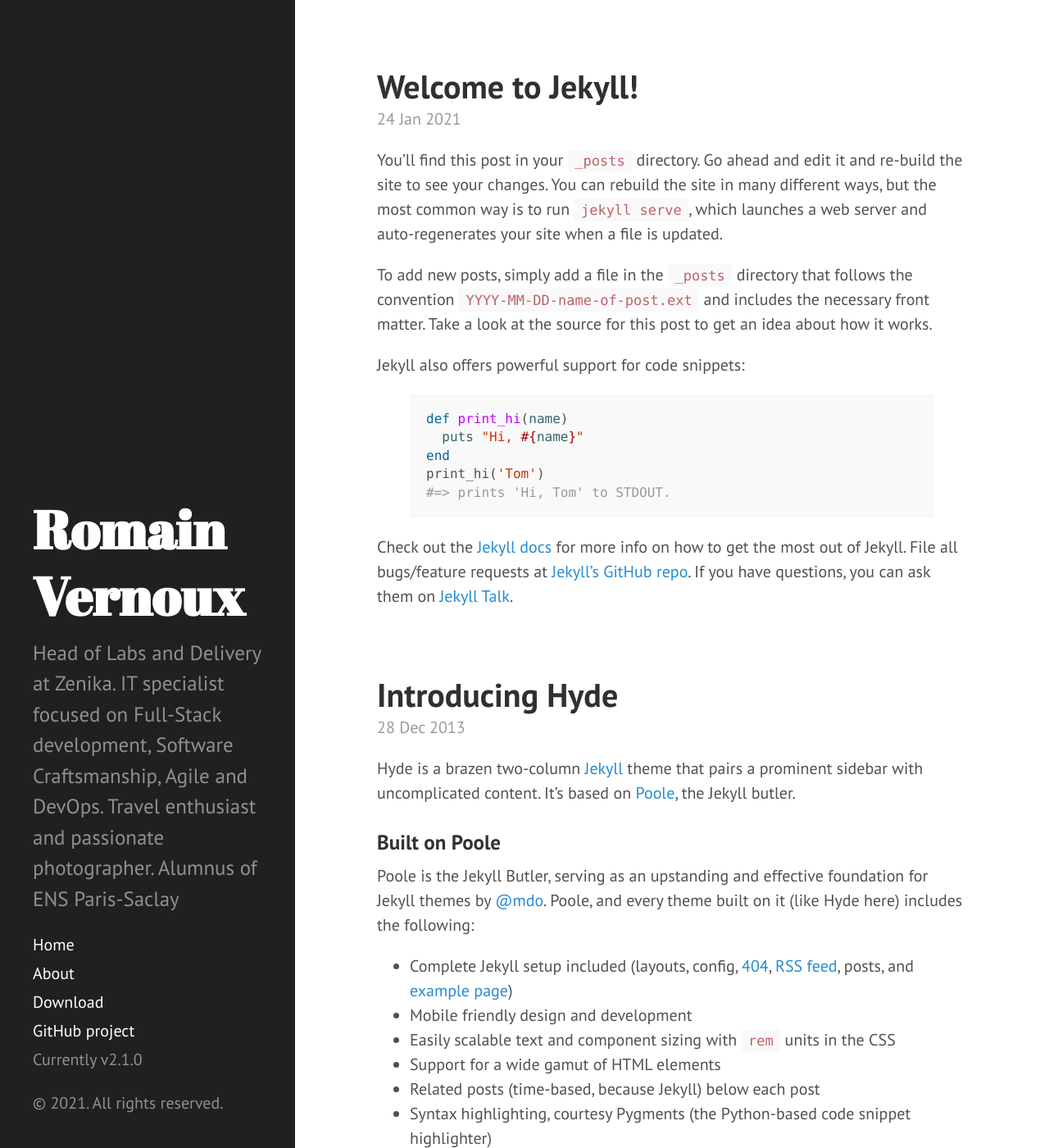
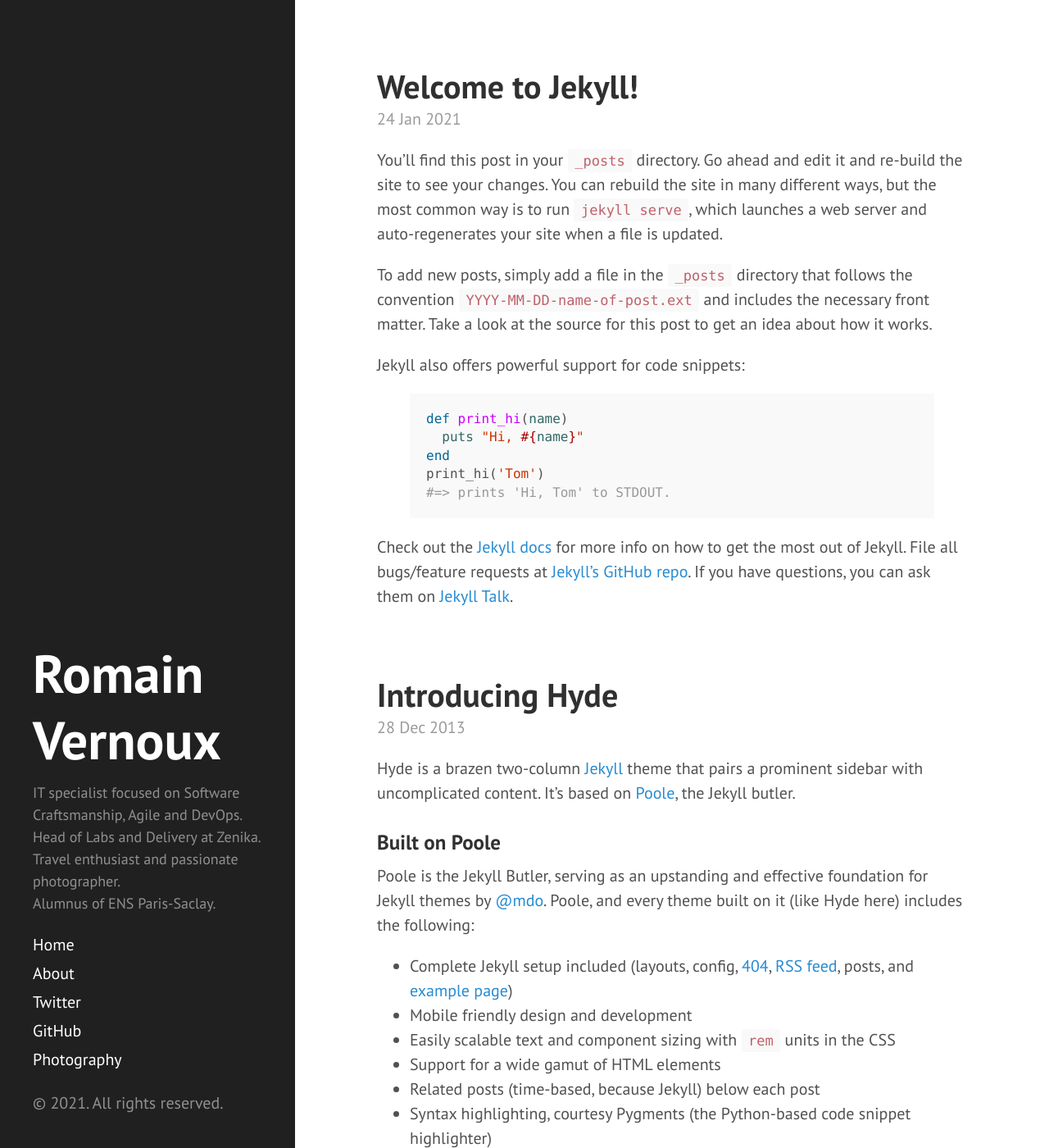
Before and after one commit to RomainVernoux/RomainVernoux.github.io, a Jekyll site: the page built from index.html, in a window 1280 px wide and 1400 px high. Shown: the whole window at 82% size. Built offline with Jekyll 4.4.1, drawn with Linux system fonts in a browser that asks for light colours; Markdown is read by kramdown in place of the engine named in the settings; the list of posts is cut into pages by our own code.

Commit message:
Try Hyde theme

```diff
--- a/_config.yml
+++ b/_config.yml
@@ -4,27 +4,28 @@
 
 # Permalinks
 permalink: pretty
-relative_permalinks: true
+#relative_permalinks: true
 
 # Setup
 title: Romain Vernoux
-tagline: ''
-description: >-
-  Head of Labs and Delivery at Zenika.
-  IT specialist focused on Full-Stack development, Software Craftsmanship, Agile and DevOps.
-  Travel enthusiast and passionate photographer.
-  Alumnus of ENS Paris-Saclay
+tagline: About me
+description: |
+  IT specialist focused on Software Craftsmanship, Agile and DevOps.<br>
+  Head of Labs and Delivery at Zenika.<br>
+  Travel enthusiast and passionate photographer.<br>
+  Alumnus of ENS Paris-Saclay.<br>
 url: ''
 baseurl: ''
 
 author:
   name: Romain Vernoux
-  url: https://twitter.com/RomainVernoux
 
 paginate: 5
 
 # Custom vars
 version: 2.1.0
 
-github:
-  repo: https://github.com/RomainVernoux
+links:
+  twitter: https://twitter.com/RomainVernoux
+  github: https://github.com/RomainVernoux
+  flickr: https://www.flickr.com/photos/romainvernoux/
--- a/_includes/head.html
+++ b/_includes/head.html
@@ -18,7 +18,7 @@
   <link rel="stylesheet" href="{{ site.baseurl }}public/css/poole.css">
   <link rel="stylesheet" href="{{ site.baseurl }}public/css/syntax.css">
   <link rel="stylesheet" href="{{ site.baseurl }}public/css/hyde.css">
-  <link rel="stylesheet" href="http://fonts.googleapis.com/css?family=PT+Sans:400,400italic,700|Abril+Fatface">
+  <link rel="stylesheet" href="http://fonts.googleapis.com/css?family=PT+Sans:400,400italic,700">
 
   <!-- Icons -->
   <link rel="apple-touch-icon-precomposed" sizes="144x144" href="{{ site.baseurl }}public/apple-touch-icon-144-precomposed.png">
--- a/_includes/sidebar.html
+++ b/_includes/sidebar.html
@@ -26,9 +26,9 @@
         {% endif %}
       {% endfor %}
 
-      <a class="sidebar-nav-item" href="{{ site.github.repo }}/archive/v{{ site.version }}.zip">Download</a>
-      <a class="sidebar-nav-item" href="{{ site.github.repo }}">GitHub project</a>
-      <span class="sidebar-nav-item">Currently v{{ site.version }}</span>
+      <a class="sidebar-nav-item" href="{{ site.links.twitter }}">Twitter</a>
+      <a class="sidebar-nav-item" href="{{ site.links.github }}">GitHub</a>
+      <a class="sidebar-nav-item" href="{{ site.links.flickr }}">Photography</a>
     </nav>
 
     <p>&copy; {{ site.time | date: '%Y' }}. All rights reserved.</p>
--- a/atom.xml
+++ b/atom.xml
@@ -1,5 +1,5 @@
 ---
-layout: nil
+layout: null
 ---
 
 <?xml version="1.0" encoding="utf-8"?>
--- a/public/css/hyde.css
+++ b/public/css/hyde.css
@@ -79,8 +79,11 @@
 .sidebar-about h1 {
   color: #fff;
   margin-top: 0;
-  font-family: "Abril Fatface", serif;
   font-size: 3.25rem;
+}
+
+.sidebar-about p {
+  font-size: 0.9rem;
 }
 
 /* Sidebar nav */
```
